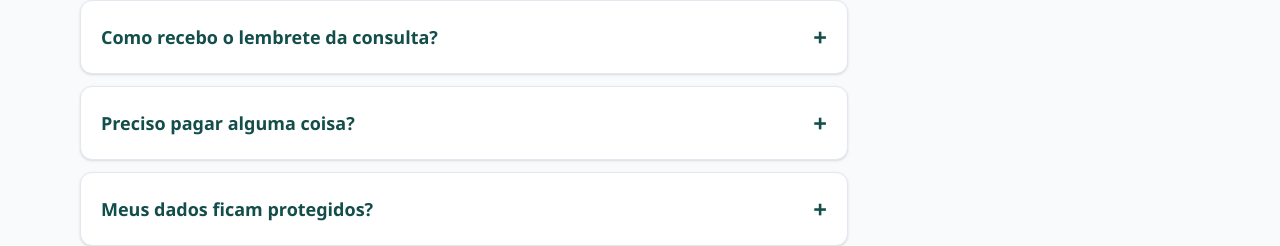
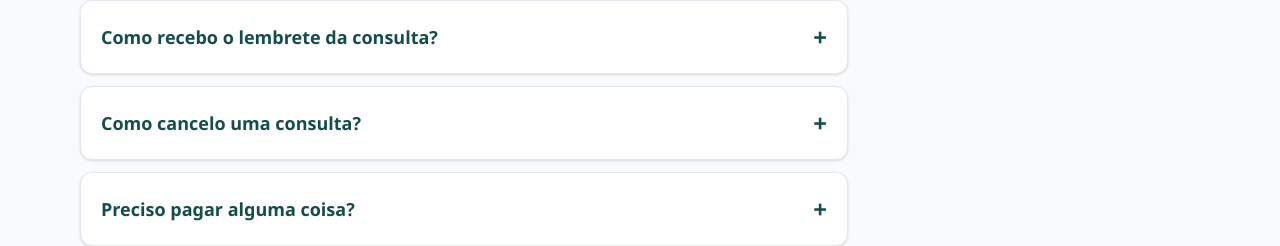
Before and after one commit to enzoleiva2008-blip/cuidai-front, a React (Vite) app: page /faq in a window 1280 px wide. Shown: the part 453-699 px from the top of the page. Built offline with nearby package versions, Linux system fonts and the light colour scheme; no server answers.

Commit message:
Add cancellation instructions for appointments

```diff
--- a/src/data/conteudo.ts
+++ b/src/data/conteudo.ts
@@ -66,6 +66,11 @@ export const PERGUNTAS_FAQ: PerguntaFaq[] = [
       'O chatbot do CuidAí envia um lembrete pelo WhatsApp um dia antes. É só responder "1" para confirmar. Se não puder ir, você pode cancelar e liberar o horário para outra pessoa.',
   },
   {
+    pergunta: 'Como cancelo uma consulta?',
+    resposta:
+      'Entre em "Consultas", abra a consulta e toque em "Não vou poder ir · Cancelar". A vaga volta para a fila na hora e outra pessoa pode ser atendida no seu lugar.',
+  },
+  {
     pergunta: 'Preciso pagar alguma coisa?',
     resposta: 'Não. O CuidAí é gratuito para o cidadão, assim como o atendimento no SUS.',
   },
```
